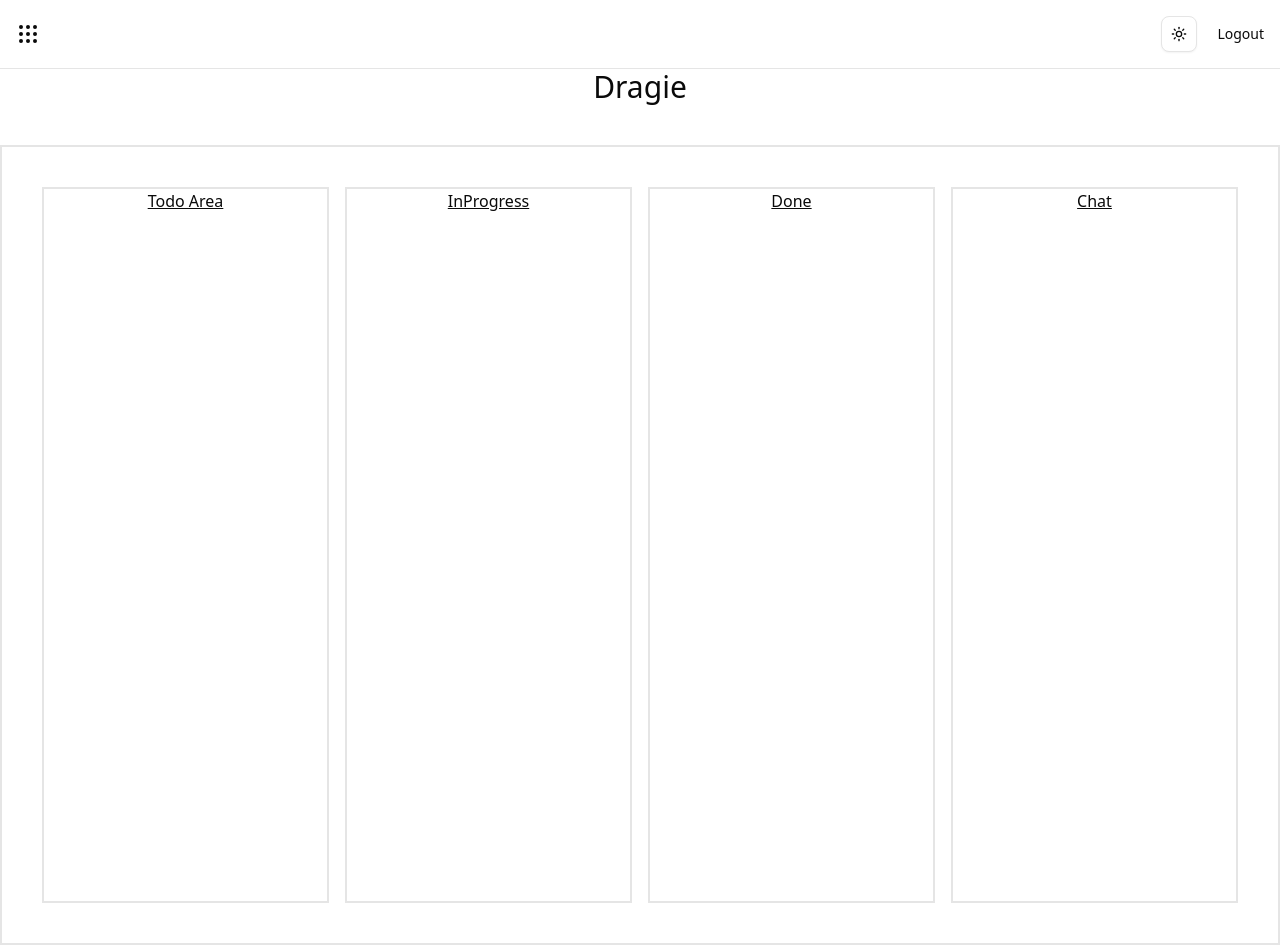
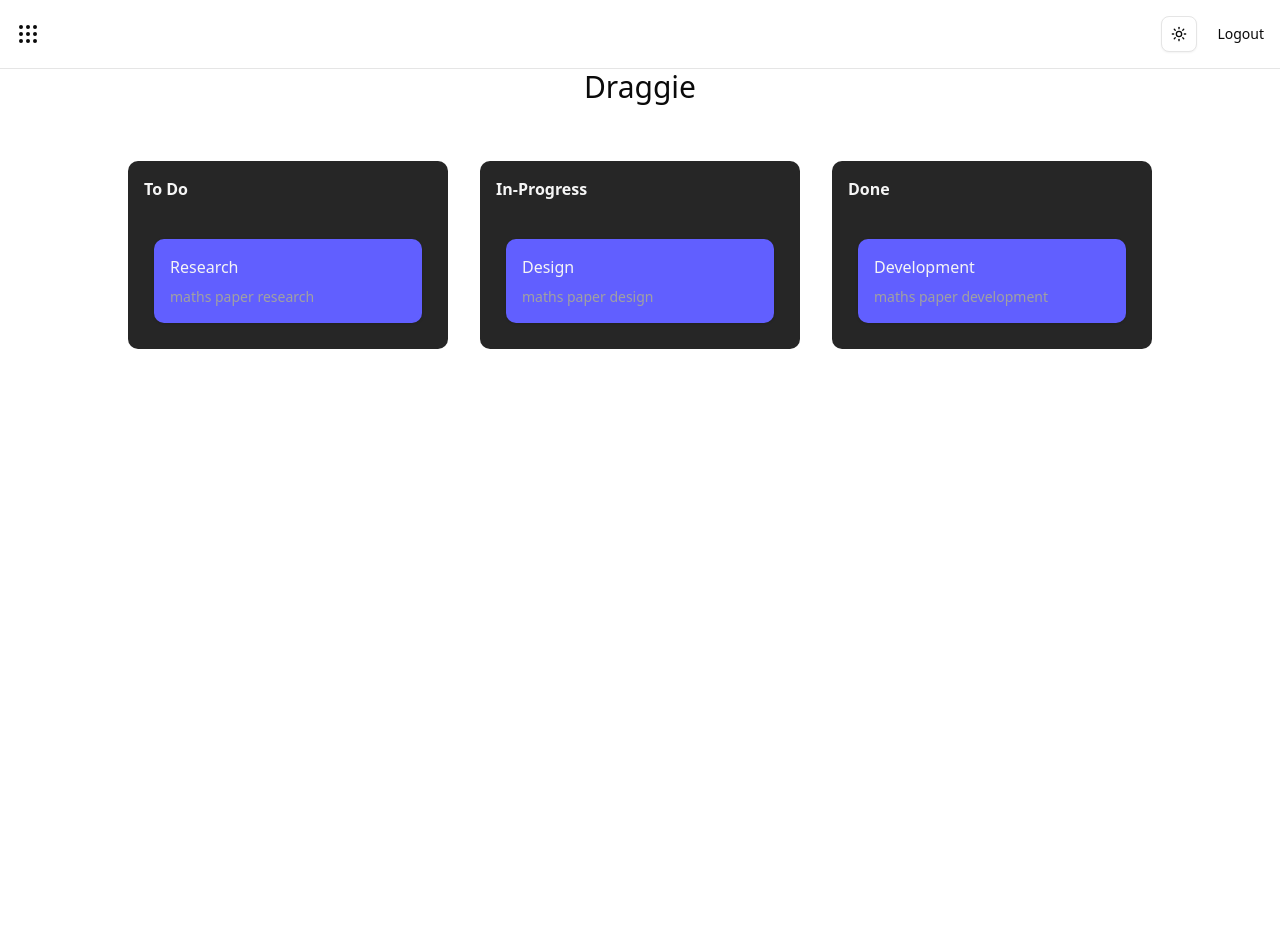
Before and after one commit to sagarp96/Draggie, a Next.js app: page /Welcomepage in a window 1280 px wide. After the commit the page ends 800 px from the top, so only its background shows below. Built offline with nearby package versions, Linux system fonts and the light colour scheme.

Commit message:
Added-BAsic Drag and Drop

```diff
--- a/package.json
+++ b/package.json
@@ -9,6 +9,7 @@
     "lint": "eslint"
   },
   "dependencies": {
+    "@dnd-kit/core": "^6.3.1",
     "@radix-ui/react-dropdown-menu": "^2.1.16",
     "@radix-ui/react-label": "^2.1.7",
     "@radix-ui/react-navigation-menu": "^1.2.14",
--- a/src/app/Welcomepage/page.tsx
+++ b/src/app/Welcomepage/page.tsx
@@ -1,10 +1,10 @@
 "use client";
-import Mainboard from "@/components/board/Mainboard";
+import MainboardV2 from "@/components/BoardV2";
 export default function WelcomePage() {
   return (
     <>
-      <h1 className="text-center text-3xl mb-10">Dragie</h1>
-      <Mainboard />
+      <h1 className="text-center text-3xl mb-10">Draggie</h1>
+      <MainboardV2 />
     </>
   );
 }
--- a/src/app/globals.css
+++ b/src/app/globals.css
@@ -41,6 +41,19 @@
   --radius-md: calc(var(--radius) - 2px);
   --radius-lg: var(--radius);
   --radius-xl: calc(var(--radius) + 4px);
+
+  /* Amber color palette */
+  --color-amber-50: #fffbeb;
+  --color-amber-100: #fef3c7;
+  --color-amber-200: #fde68a;
+  --color-amber-300: #fcd34d;
+  --color-amber-400: #fbbf24;
+  --color-amber-500: #f59e0b;
+  --color-amber-600: #d97706;
+  --color-amber-700: #b45309;
+  --color-amber-800: #92400e;
+  --color-amber-900: #78350f;
+  --color-amber-950: #451a03;
 }
 
 :root {
@@ -119,4 +132,15 @@
   body {
     @apply bg-background text-foreground;
   }
+
+  /* Enhanced touch support for mobile drag and drop */
+  .touch-manipulation {
+    touch-action: manipulation;
+    -webkit-user-select: none;
+    -moz-user-select: none;
+    -ms-user-select: none;
+    user-select: none;
+    -webkit-touch-callout: none;
+    -webkit-tap-highlight-color: transparent;
+  }
 }
--- /dev/null
+++ b/src/components/BoardV2.tsx
@@ -0,0 +1,97 @@
+import { useState } from "react";
+import type { Task, Column as ColumnType } from "./types";
+import { Column } from "./column";
+import {
+  DndContext,
+  DragEndEvent,
+  TouchSensor,
+  MouseSensor,
+  useSensor,
+  useSensors,
+} from "@dnd-kit/core";
+
+const COLUMN: ColumnType[] = [
+  { id: "TODO", title: "To Do" },
+  { id: "IN_PROGRESS", title: "In-Progress" },
+  { id: "DONE", title: "Done" },
+];
+
+const Initia_TASK: Task[] = [
+  {
+    id: "1",
+    title: "Research",
+    status: "TODO",
+    description: "maths paper research",
+  },
+  {
+    id: "2",
+    title: "Design",
+    status: "IN_PROGRESS",
+    description: "maths paper design",
+  },
+  {
+    id: "3",
+    title: "Development",
+    status: "DONE",
+    description: "maths paper development",
+  },
+];
+
+export default function MainboardV2() {
+  const [tasks, setTasks] = useState<Task[]>(Initia_TASK);
+
+  // Configure sensors for better touch support
+  const mouseSensor = useSensor(MouseSensor, {
+    activationConstraint: {
+      distance: 10,
+    },
+  });
+
+  const touchSensor = useSensor(TouchSensor, {
+    activationConstraint: {
+      delay: 250,
+      tolerance: 10,
+    },
+  });
+
+  const sensors = useSensors(mouseSensor, touchSensor);
+
+  function handleDragEnd(event: DragEndEvent) {
+    const { active, over } = event;
+
+    if (!over) return;
+
+    const taskId = active.id as string;
+    const newStatus = over.id as Task["status"];
+
+    setTasks((prevTasks) =>
+      prevTasks.map((task) =>
+        task.id === taskId
+          ? {
+              ...task,
+              status: newStatus,
+            }
+          : task
+      )
+    );
+
+    console.log("Task moved to:", newStatus);
+    console.log(tasks);
+  }
+
+  return (
+    <div className="p-4">
+      <div className="flex gap-8  justify-center flex-wrap">
+        <DndContext sensors={sensors} onDragEnd={handleDragEnd}>
+          {COLUMN.map((column) => (
+            <Column
+              key={column.id}
+              column={column}
+              tasks={tasks.filter((task) => task.status === column.id)}
+            />
+          ))}
+        </DndContext>
+      </div>
+    </div>
+  );
+}
--- a/src/components/board/Mainboard.tsx
+++ b/src/components/board/Mainboard.tsx
@@ -1,16 +1,20 @@
-import Todo from "./Todo";
+"use client";
+// import Todo from "./Todo";
 import InProgress from "./InProgress";
 import Done from "./Done";
 import Chat from "./Chat";
+import { DndContext, useDroppable } from "@dnd-kit/core";
+import Draggable from "./draggable";
+import Droppable from "./dropable";
 
 export default function Mainboard() {
   return (
+    <DndContext>
       <div className="grid grid-cols-4 gap-4 p-10 border-solid border-2 h-screen w-full justify-center">
-      <div className="border-solid border-2 text-center underline">
-        <Todo />
-      </div>
+        <Droppable />
         <div className="border-solid border-2 text-center underline">
           <InProgress />
+          <Draggable />
         </div>
         <div className="border-solid border-2 text-center underline">
           <Done />
@@ -19,5 +23,6 @@ export default function Mainboard() {
           <Chat />
         </div>
       </div>
+    </DndContext>
   );
 }
--- /dev/null
+++ b/src/components/board/draggable.tsx
@@ -0,0 +1,19 @@
+import { useDraggable } from "@dnd-kit/core";
+import { CSS } from "@dnd-kit/utilities";
+
+function Draggable() {
+  const { attributes, listeners, setNodeRef, transform } = useDraggable({
+    id: "unique-id",
+  });
+  const style = {
+    transform: CSS.Translate.toString(transform),
+  };
+
+  return (
+    <button ref={setNodeRef} style={style} {...listeners} {...attributes}>
+      DrageME
+    </button>
+  );
+}
+
+export default Draggable;
--- /dev/null
+++ b/src/components/board/dropable.tsx
@@ -0,0 +1,16 @@
+import { useDroppable } from "@dnd-kit/core";
+
+export default function Droppable() {
+  const { setNodeRef } = useDroppable({
+    id: "unique-id",
+  });
+
+  return (
+    <div
+      ref={setNodeRef}
+      className="border-solid border-2 text-center underline"
+    >
+      <h1>TODO Area</h1>
+    </div>
+  );
+}
--- /dev/null
+++ b/src/components/column.tsx
@@ -0,0 +1,36 @@
+import { Column as ColumnType, Task } from "./types";
+import { useDroppable } from "@dnd-kit/core";
+import { TaskCard } from "./tasks";
+
+type ColumnProps = {
+  column: ColumnType;
+  tasks: Task[];
+};
+
+export function Column({ column, tasks }: ColumnProps) {
+  const { setNodeRef } = useDroppable({
+    id: column.id,
+  });
+
+  return (
+    <div className="flex w-80 flex-col rounded-lg bg-neutral-800 p-4">
+      <h2 className="mb-4 font-semibold text-neutral-100 h-ful">
+        {column.title}
+      </h2>
+      <div
+        ref={setNodeRef}
+        className="flex flex-1 flex-col gap-4  h-screen rounded-lg border-2 border-dashed border-transparent hover:border-neutral-600 transition-colors p-2"
+      >
+        {tasks.length === 0 ? (
+          <div className="flex flex-1 items-center justify-center text-neutral-500 text-sm h-full">
+            Drop tasks here
+          </div>
+        ) : (
+          tasks.map((task) => {
+            return <TaskCard key={task.id} task={task} />;
+          })
+        )}
+      </div>
+    </div>
+  );
+}
--- /dev/null
+++ b/src/components/tasks.tsx
@@ -0,0 +1,32 @@
+"use client";
+import { useDraggable } from "@dnd-kit/core";
+import { Task } from "./types";
+
+type TaskCardProps = {
+  task: Task;
+};
+
+export function TaskCard({ task }: TaskCardProps) {
+  const { attributes, listeners, setNodeRef, transform } = useDraggable({
+    id: task.id,
+  });
+
+  const style = transform
+    ? {
+        transform: `translate(${transform.x}px, ${transform.y}px)`,
+      }
+    : undefined;
+
+  return (
+    <div
+      ref={setNodeRef}
+      {...listeners}
+      {...attributes}
+      className="cursor-grab rounded-lg p-4 shadow-sm hover:shadow-md mt-3 bg-indigo-500 touch-manipulation select-none"
+      style={style}
+    >
+      <h3 className=" font-medium text-neutral-100">{task.title}</h3>
+      <p className="mt-2 text-sm text-neutral-400">{task.description}</p>
+    </div>
+  );
+}
--- /dev/null
+++ b/src/components/types.tsx
@@ -0,0 +1,13 @@
+export type TaskStatus = "TODO" | "IN_PROGRESS" | "DONE";
+
+export type Task = {
+  id: string;
+  title: string;
+  status: TaskStatus;
+  description: string;
+};
+
+export type Column = {
+  id: string;
+  title: string;
+};
```
Also changed, not shown: src/components/AddnewtaskCard.tsx (deleted), 1 other file (tests, documents, lock files or other folders). Lines whose indentation alone changed are shown as unchanged.
